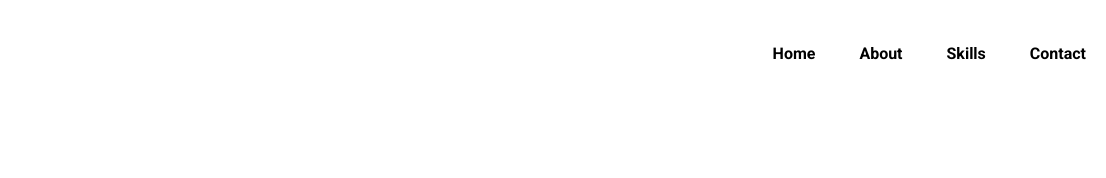
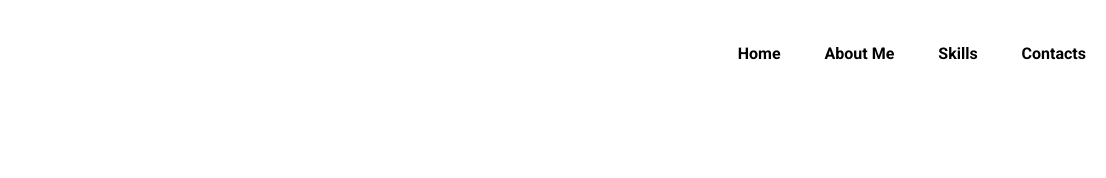
Before and after one commit to varsha-v2001/portfoliosample, a plain HTML site: page index.html in a window 1280 px wide. Shown: the top 178 px of the page, 174-1280 px from the left. Drawn offline with nearby package versions, Linux system fonts and the light colour scheme.

Commit message:
portfolio v2

```diff
--- a/index.html
+++ b/index.html
@@ -34,9 +34,9 @@
             <!--links-->
             <ul>
                 <li class="list-items"><a class="list" href="#home">Home</a></li>
-                <li class="list-items"><a class="list" href="#about">About</a></li>
+                <li class="list-items"><a class="list" href="#about">About Me</a></li>
                 <li class="list-items"><a class="list" href="#skill">Skills</a></li>
-                <li class="list-items"><a class="list" href="#contacts">Contact</a></li>
+                <li class="list-items"><a class="list" href="#contacts">Contacts</a></li>
             </ul>
         </nav>
         <!--home-->
```
